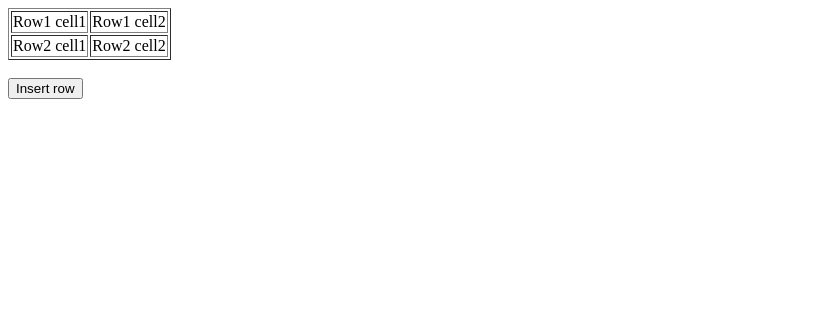
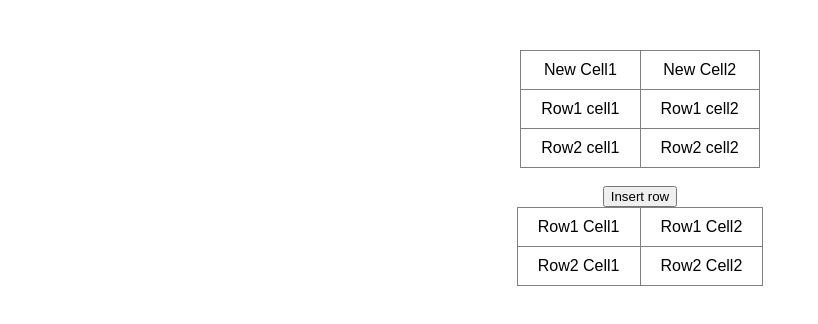
Before and after one commit to acciojob/create-table-1-himanshusalal, a website: page main.html in a window 1280 px wide. Both pictures are taken after a click on the button "Insert row". Shown: the whole page, without its empty margins (0-818 px from the left). Drawn offline with Linux system fonts and the light colour scheme.

Commit message:
created a submission

```diff
--- a/main.html
+++ b/main.html
@@ -17,6 +17,17 @@
 	</table><br>
 
 	<input type="button" onclick="insert_Row()" value="Insert row">
+
+	 <table id="sampleTable" border="1">
+        <tr>
+            <td>Row1 Cell1</td>
+            <td>Row1 Cell2</td>
+        </tr>
+        <tr>
+            <td>Row2 Cell1</td>
+            <td>Row2 Cell2</td>
+        </tr>
+    </table>
     <script type="text/javascript" src="./script.js">
 </script>
 
--- a/script.js
+++ b/script.js
@@ -1,5 +1,17 @@
 function insert_Row() {
     //Write your code here
 
+    // Step 1: Get the table
+    let table = document.getElementById("sampleTable");
 
+    // Step 2: Insert new row at top (index 0)
+    let row = table.insertRow(0);
+
+    // Step 3: Insert two cells
+    let cell1 = row.insertCell(0);
+    let cell2 = row.insertCell(1);
+
+    // Step 4: Add text to cells
+    cell1.innerHTML = "New Cell1";
+    cell2.innerHTML = "New Cell2";
 }
--- a/styles.css
+++ b/styles.css
@@ -1 +1,22 @@
 /*  your css code here. If applicable */
+body {
+    font-family: Arial, sans-serif;
+    text-align: center;
+    margin-top: 50px;
+}
+
+button {
+    padding: 10px 20px;
+    font-size: 16px;
+    cursor: pointer;
+    margin-bottom: 20px;
+}
+
+table {
+    margin: auto;
+    border-collapse: collapse;
+}
+
+td {
+    padding: 10px 20px;
+}
```
